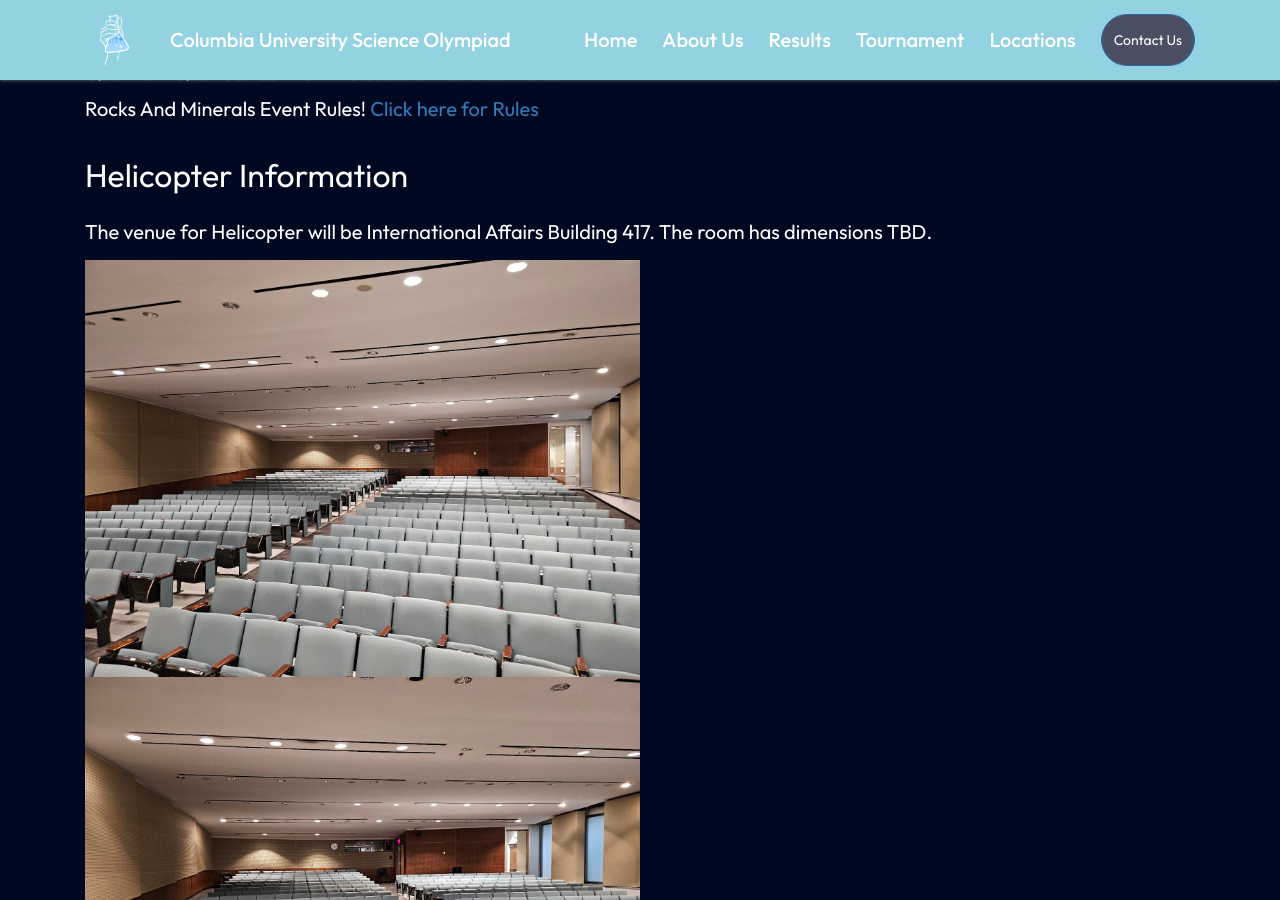
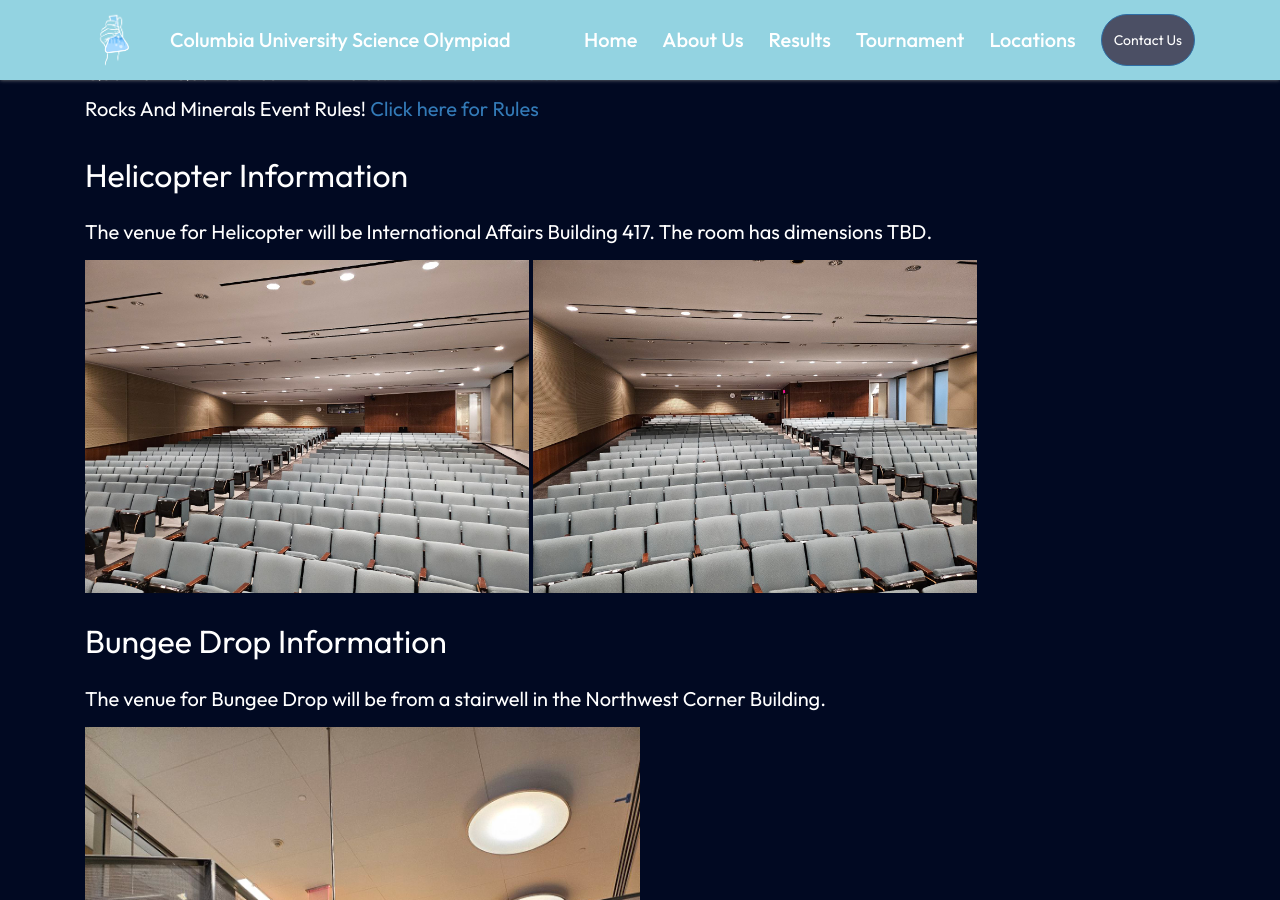
Before and after one commit to columbia-science-olympiad/columbia-science-olympiad.github.io, a Jekyll site: the page built from tournament.md, in a window 1280 px wide and 900 px high, scrolled down 902 px. Built offline with Jekyll 4.4.1, drawn with Linux system fonts in a browser that asks for light colours; nearby versions of some CDN libraries.

Commit message:
formatting helicopter location photos

```diff
--- a/tournament.md
+++ b/tournament.md
@@ -34,8 +34,7 @@ layout: info
 
 The venue for Helicopter will be International Affairs Building 417. The room has dimensions TBD.
 
-<img src="/assets/images/iab417-1.jpg" alt="celing picture" width="50%"/>
-<img src="/assets/images/iab417-2.jpg" alt="celing picture" width="50%"/>
+<img src="/assets/images/iab417-1.jpg" alt="celing picture" width="40%"/> <img src="/assets/images/iab417-2.jpg" alt="celing picture" width="40%"/>
 
 ## Bungee Drop Information
 
```
